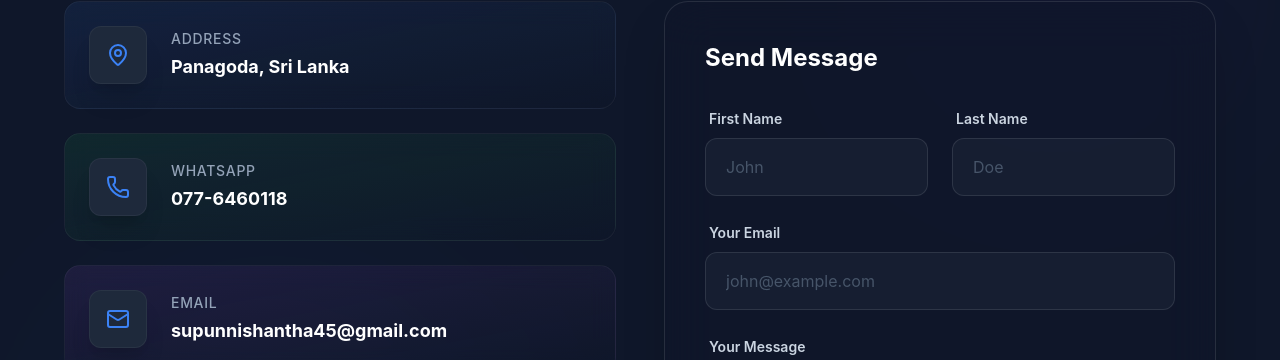
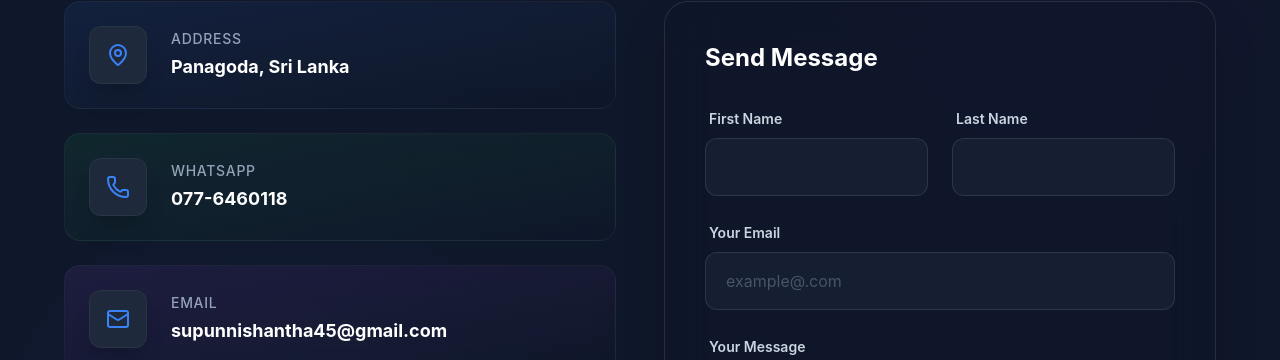
Before and after one commit to Supun200110/portfolio, a React (Vite) app in the folder frontend/: page /contact in a window 1280 px wide. Shown: the part 385-745 px from the top of the page. Built offline with nearby package versions, Linux system fonts and the light colour scheme.

Commit message:
update contact📞

```diff
--- a/frontend/src/pages/contact.jsx
+++ b/frontend/src/pages/contact.jsx
@@ -114,7 +114,7 @@ export default function ContactPage() {
                     value={formData.firstName}
                     onChange={(e) => setFormData({...formData, firstName: e.target.value})}
                     className="w-full bg-slate-800/50 border border-white/10 rounded-xl px-5 py-4 text-white focus:outline-none focus:border-primary/50 focus:ring-1 focus:ring-primary/50 transition-all placeholder:text-slate-600"
-                    placeholder="John"
+                    placeholder=""
                   />
                 </div>
                 <div className="space-y-2">
@@ -125,7 +125,7 @@ export default function ContactPage() {
                     value={formData.lastName}
                     onChange={(e) => setFormData({...formData, lastName: e.target.value})}
                     className="w-full bg-slate-800/50 border border-white/10 rounded-xl px-5 py-4 text-white focus:outline-none focus:border-primary/50 focus:ring-1 focus:ring-primary/50 transition-all placeholder:text-slate-600"
-                    placeholder="Doe"
+                    placeholder=""
                   />
                 </div>
               </div>
@@ -138,7 +138,7 @@ export default function ContactPage() {
                   value={formData.email}
                   onChange={(e) => setFormData({...formData, email: e.target.value})}
                   className="w-full bg-slate-800/50 border border-white/10 rounded-xl px-5 py-4 text-white focus:outline-none focus:border-primary/50 focus:ring-1 focus:ring-primary/50 transition-all placeholder:text-slate-600"
-                  placeholder="john@example.com"
+                  placeholder="example@.com"
                 />
               </div>
 
```
